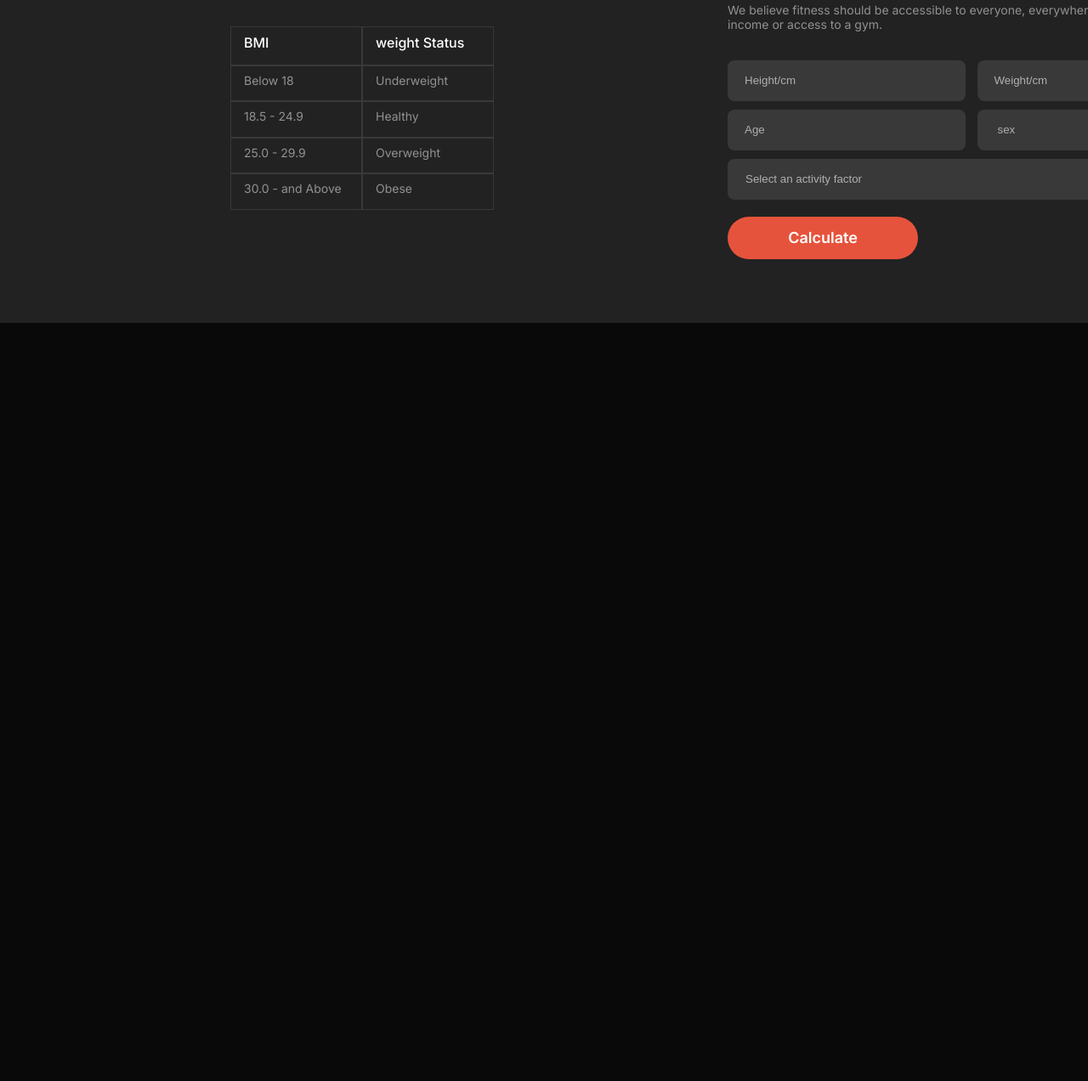
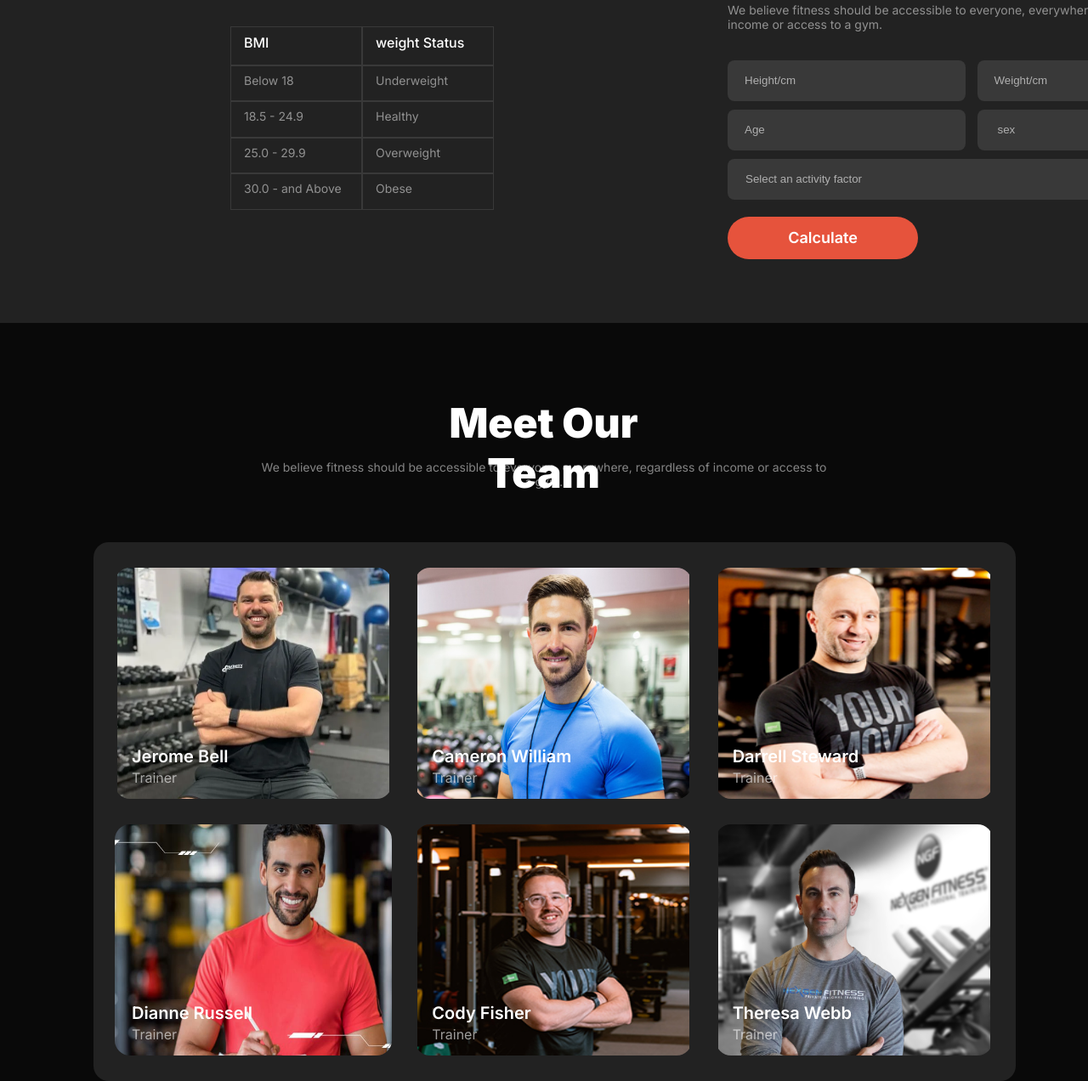
Before and after one commit to ahmedfoysal1/Responsibe-website-, a plain HTML site: page index.html in a window 1280 px wide. Shown: the part 2131-3403 px from the top of the page at 85% size. Before the commit the page ends 2511 px from the top, so only its background shows below. Drawn offline with Linux system fonts and the light colour scheme; a web font is replaced by a local one.

Commit message:
added 4th banner

```diff
--- a/index.html
+++ b/index.html
@@ -153,9 +153,40 @@
                 </select>
                 <button class="bmi-calculator-div2-btn">Calculate</button>
             </div>
+        </section>
+        <section class="banner-4">
+            <div class="banner-4-div1">
+                <h1>Meet Our Team</h1>
+                <p>We believe fitness should be accessible to everyone, everywhere, regardless of income or access to a gym.</p>
+            </div>
+            <div class="banner-4-images">
+                <div class="banner-4-image-container">
+                    <h5 class="bnr-4-img-h5">Jerome Bell</h5>
+                    <p class="bnr-4-img-p">Trainer</p>
+                </div>
+                <div class="banner-4-image-container1">
+                    <h5 class="bnr-4-img-h5">Cameron William</h5>
+                    <p class="bnr-4-img-p">Trainer</p>
+                </div>
+                <div class="banner-4-image-container2">
+                    <h5 class="bnr-4-img-h5">Darrell Steward</h5>
+                    <p class="bnr-4-img-p">Trainer</p>
+                </div>
+                <div class="banner-4-image-container3">
+                    <h5 class="bnr-4-img-h5">Dianne Russell</h5>
+                    <p class="bnr-4-img-p">Trainer</p>
+                </div>
+                <div class="banner-4-image-container4">
+                    <h5 class="bnr-4-img-h5">Cody Fisher</h5>
+                    <p class="bnr-4-img-p">Trainer</p>
+                </div>
+                <div class="banner-4-image-container5">
+                    <h5 class="bnr-4-img-h5">Theresa Webb</h5>
+                    <p class="bnr-4-img-p">Trainer</p>
+                </div>
 
+            </div>
         </section>
-
     </main>
     <footer>
 
--- a/styles/styles.css
+++ b/styles/styles.css
@@ -531,6 +531,133 @@ font-weight: 400;
     font-weight: 600;
 }
 
+.banner-4{
+    width: 1060px;
+    height: 782px;
+    margin: 0 auto;
+    margin-top: 88px;
+}
+
+.banner-4-div1{
+    width: 671px;
+    height: 120px;
+    margin: 0 auto;
+    text-align: center;
+}
+
+.banner-4-div1 h1{
+    width: 364px;
+    height: 58px;
+    color: rgb(255, 255, 255);
+    font-family: "Inter", sans-serif;
+    font-size: 48px;
+    font-weight: 900;
+    padding: 0px 153px 15px 153px;
+}
+.banner-4-div1 p{
+    width: 671px;
+    height: 48px;
+    color: rgba(255, 255, 255, 0.5);
+    font-family: "Inter", sans-serif;
+    font-size: 14px;
+    font-weight: 400;
+}
+
+.banner-4-images{
+    width: 1060px;
+    height: 604px;
+    border-radius: 18px;
+    background: rgba(255, 255, 255, 0.1);
+    margin-top: 50px;
+    display: grid;
+    grid-template-columns: repeat(3, 1fr);
+    padding-top: 30px;
+    padding-left: 25px;
+}
+
+.banner-4-image-container{
+    width: 326px;
+    height: 272px;
+    background-image:  url('../images/trainer1.png');
+    background-size: 320px 100%;
+    background-repeat: no-repeat;
+    background-position: center;
+    border-radius: 18px;
+
+
+}
+.banner-4-image-container1{
+    width: 326px;
+    height: 272px;
+    background-image: url('../images/trainer2.png');
+    background-size: 320px 100%;
+    background-repeat: no-repeat;
+    background-position: center;
+    border-radius: 18px;
+
+}
+.banner-4-image-container2{
+    width: 326px;
+    height: 272px;
+    background-image: url('../images/trainer3.png');
+    background-size: 320px 100%;
+    background-repeat: no-repeat;
+    background-position: center;
+    border-radius: 18px;
+
+}
+.banner-4-image-container3{
+    width: 326px;
+    height: 272px;
+    background-image: url('../images/trainer4.png');
+    background-size: 400px 100%;
+    background-repeat: no-repeat;
+    background-position: center;
+    border-radius: 18px;
+
+}
+.banner-4-image-container4{
+    width: 326px;
+    height: 272px;
+    background-image: url('../images/trainer5.png');
+    background-size: 320px 100%;
+    background-repeat: no-repeat;
+    background-position: center;
+    border-radius: 18px;
+
+}
+.banner-4-image-container5{
+    width: 326px;
+    height: 272px;
+    background-image: url('../images/trainer6.png');
+    background-size: 320px 100%;
+    background-repeat: no-repeat;
+    background-position: center;
+    border-radius: 18px;
+
+}
+
+.bnr-4-img-h5{
+    width: 165px;
+    height: 22px;
+    color: rgb(255, 255, 255);
+    font-family: "Inter", sans-serif;
+    font-size: 20px;
+    font-weight: 600;
+    margin-top: 210px;
+    margin-left: 20px;
+}
+.bnr-4-img-p{
+    width: 28px;
+    height: 22px;
+    color: rgba(255, 255, 255, 0.6);
+    font-family: Inter;
+    font-size: 16px;
+    font-weight: 400;
+    margin-top: 5px;
+    margin-left: 20px;
+}
+
                                                                                             /* media query start from here */
                                                                                             /* media query start from here */
 @media screen and (max-width: 576px) {
@@ -818,4 +945,38 @@ font-weight: 400;
             width: 224px;
             height: 54px;
         }
+        .banner-4{
+            width: 100%;
+        }
+        .banner-4-div1{
+            width: 309px;
+            height: 124px;
+            margin: 0;
+            margin: 66px 42px 37px 57px ;
+        }
+
+        .banner-4-div1 h1{
+            width: 243px;
+            height: 38px;
+            font-size: 32px;
+            padding: 0;
+            padding: 0px 33px 14px 33px;
+        }
+        .banner-4-div1 p{
+            width: 309px;
+            height: 72px;
+            font-size: 14px;
+        }
+
+        .banner-4-images{
+            width: 353px;
+            height: 1188px;
+            grid-template-columns: repeat(1, 1fr);
+            margin: 0 20px 37px 20px;
+
+        }
+
+        .banner-4-image-container, .banner-4-image-container3{
+            display: none;
+        }
 }
```
